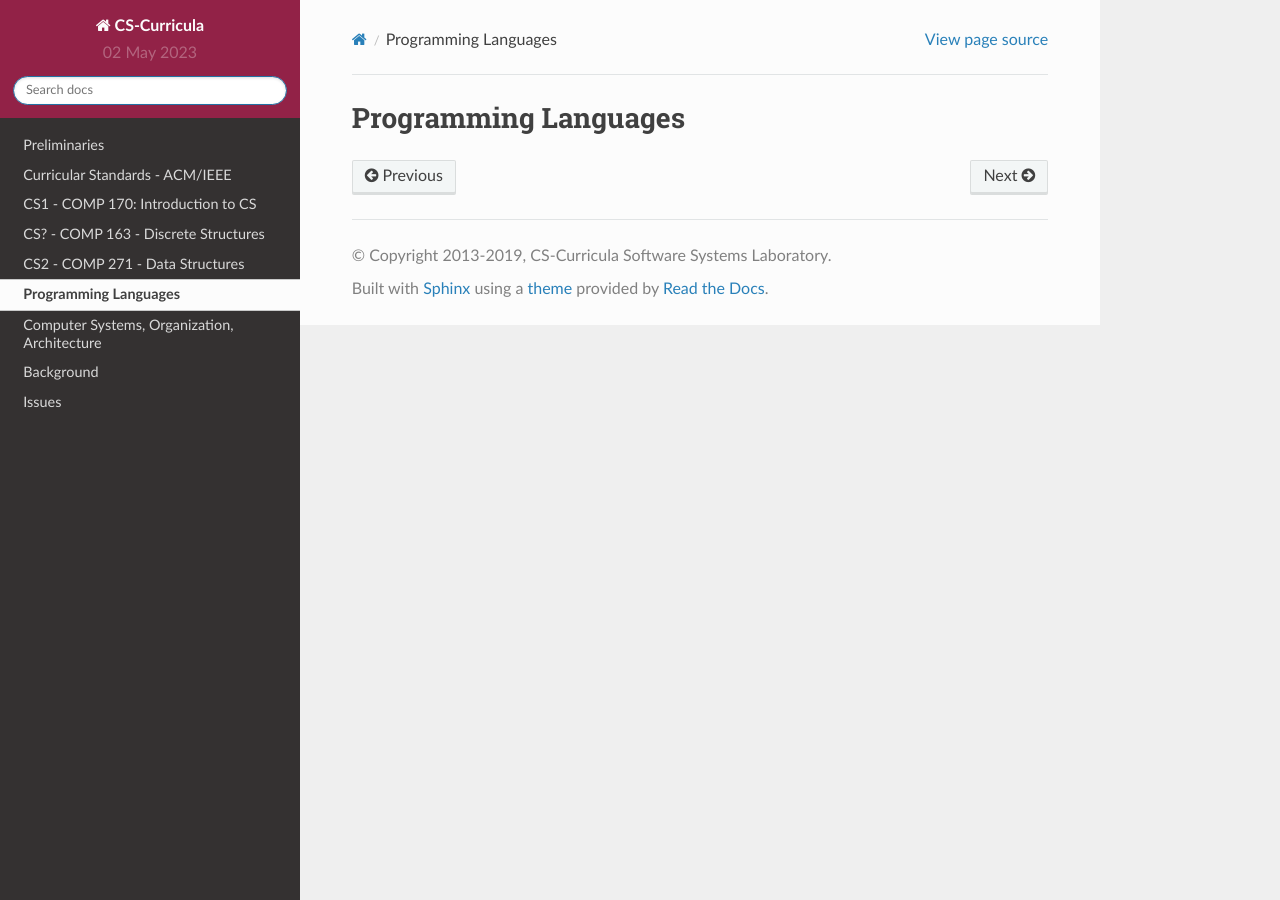
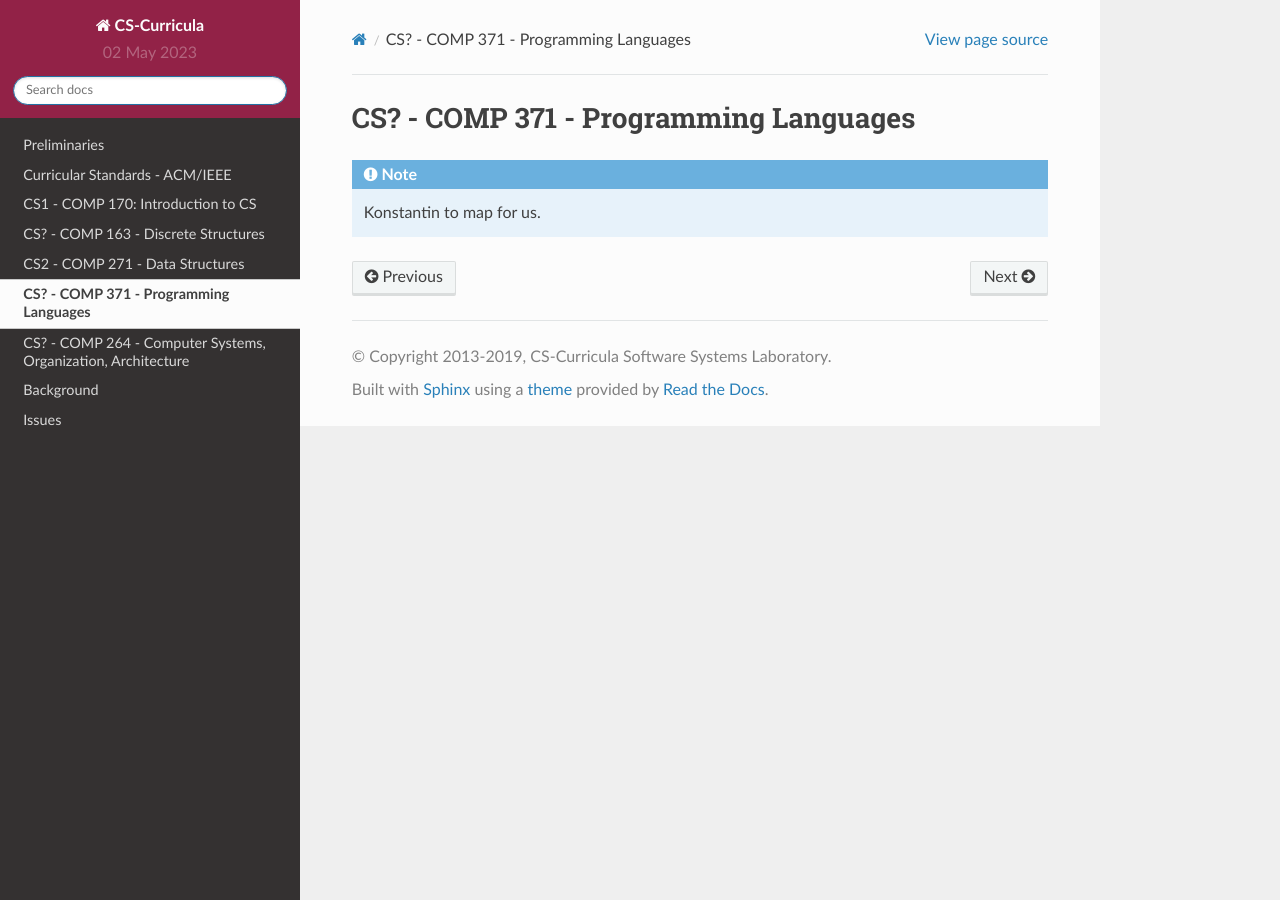
Before and after one commit to LoyolaChicagoBooks/curricula, a Sphinx documentation site: the page built from source/20-languages/content.rst, in a window 1280 px wide. Built offline with Sphinx 7.4.7 and the Read the Docs theme 2.0.0, drawn with Linux system fonts in a browser that asks for light colours.

Commit message:
PL and Systems

```diff
--- a/source/20-languages/content.rst
+++ b/source/20-languages/content.rst
@@ -1,2 +1,4 @@
-Programming Languages
-======================
+CS? - COMP 371 - Programming Languages
+=========================================
+
+.. note:: Konstantin to map for us.
--- a/source/25-systems/content.rst
+++ b/source/25-systems/content.rst
@@ -1,2 +1,4 @@
-Computer Systems, Organization, Architecture
-==============================================
+CS? - COMP 264 - Computer Systems, Organization, Architecture
+==============================================================
+
+.. note:: George
```
